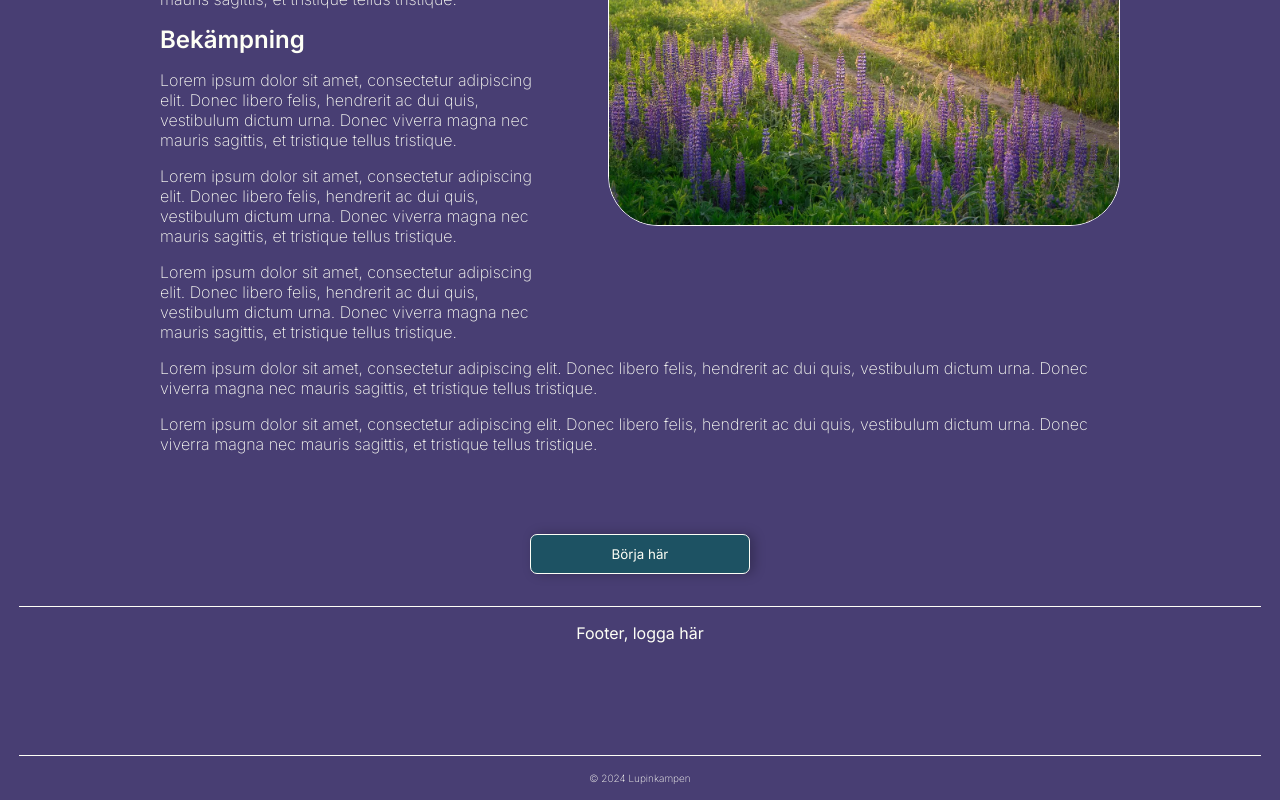
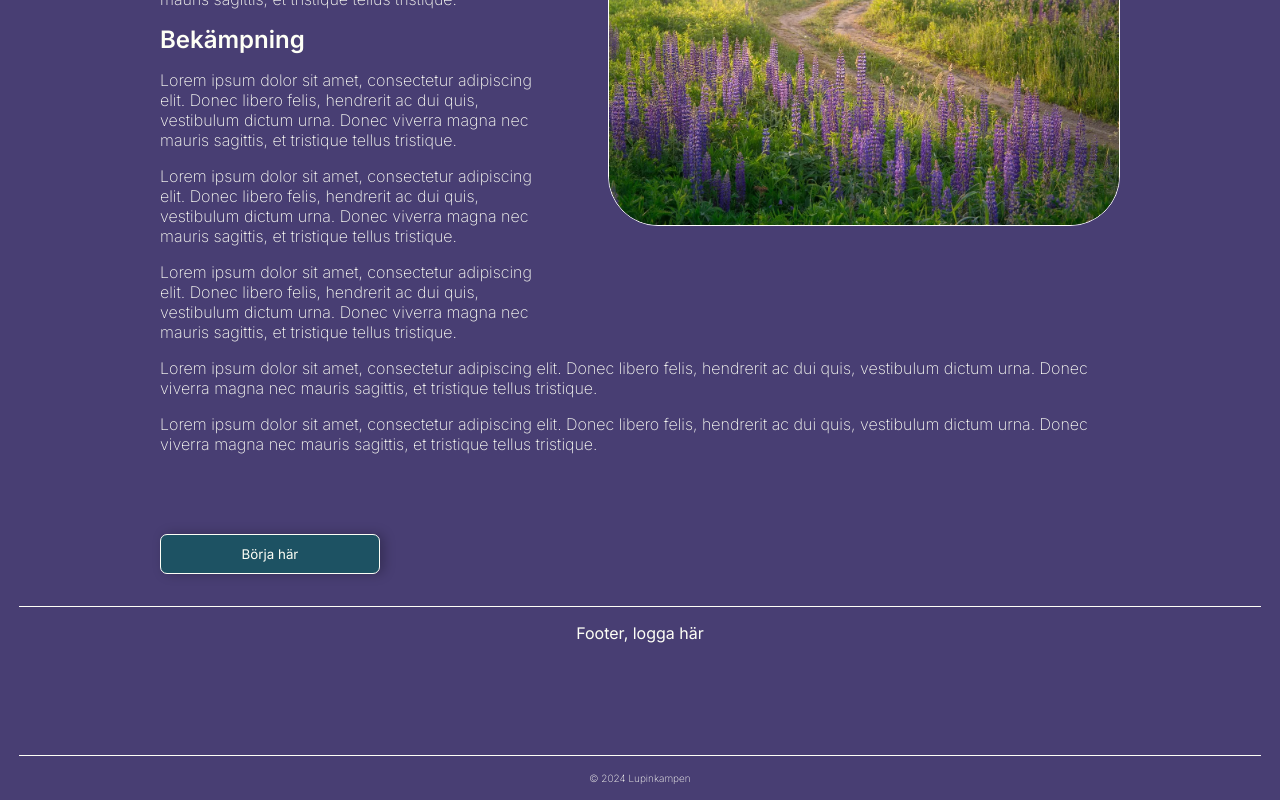
Before and after one commit to CarolineVarsaga/lupinkampen, a React (Vite) app in the folder client/: page /#/information in a window 1280 px wide. Shown: the part 928-1728 px from the top of the page. Built offline with nearby package versions, Linux system fonts and the light colour scheme.

Commit message:
:sparkles: links button to log in page

```diff
--- a/client/src/components/infopage/MiddleSection.tsx
+++ b/client/src/components/infopage/MiddleSection.tsx
@@ -1,58 +1,10 @@
+import { Link } from "react-router-dom";
 import Button from "../Button";
 
 const MiddleSection = () => {
   const LupineImage = "/assets/lupines-field-1280.webp";
   return (
     <>
-      {/* <section className="infopage-middle-section">
-        <div className="infopage-middle-section-info">
-          <h3>Ursprung</h3>
-          <p>
-            Lorem ipsum dolor sit amet, consectetur adipiscing elit. Donec
-            libero felis, hendrerit ac dui quis, vestibulum dictum urna. Donec
-            viverra magna nec mauris sagittis, et tristique tellus tristique.
-          </p>
-          <h3>Bekämpning</h3>
-          <p>
-            Lorem ipsum dolor sit amet, consectetur adipiscing elit. Donec
-            libero felis, hendrerit ac dui quis, vestibulum dictum urna. Donec
-            viverra magna nec mauris sagittis, et tristique tellus tristique.
-          </p>
-          <p>
-            Lorem ipsum dolor sit amet, consectetur adipiscing elit. Donec
-            libero felis, hendrerit ac dui quis, vestibulum dictum urna. Donec
-            viverra magna nec mauris sagittis, et tristique tellus tristique.
-          </p>
-          <p>
-            Lorem ipsum dolor sit amet, consectetur adipiscing elit. Donec
-            libero felis, hendrerit ac dui quis, vestibulum dictum urna. Donec
-            viverra magna nec mauris sagittis, et tristique tellus tristique.
-          </p>
-        </div>
-      </section>
-      <div className="image-container">
-        <SvgWaveBottom className="middle-section-middle-wave" />
-        <img
-          src={LupineImage}
-          alt="Ett fält med många lupiner"
-          className="middle-section-lupine-image"
-          width={1200}
-          height={800}
-        />
-      </div>
-      <section className="infopage-middle-lower-section-info">
-        <p>
-          Lorem ipsum dolor sit amet, consectetur adipiscing elit. Donec libero
-          felis, hendrerit ac dui quis, vestibulum dictum urna. Donec viverra
-          magna nec mauris sagittis, et tristique tellus tristique.
-        </p>
-        <p>
-          Lorem ipsum dolor sit amet, consectetur adipiscing elit. Donec libero
-          felis, hendrerit ac dui quis, vestibulum dictum urna. Donec viverra
-          magna nec mauris sagittis, et tristique tellus tristique.
-        </p>
-        <Button text="Börja här" className="infopage-begin-button" />
-      </section> */}
       <section className="infopage-middle-section">
         <div className="infopage-middle-section-info">
           <h3>Ursprung</h3>
@@ -99,7 +51,9 @@ const MiddleSection = () => {
           felis, hendrerit ac dui quis, vestibulum dictum urna. Donec viverra
           magna nec mauris sagittis, et tristique tellus tristique.
         </p>
-        <Button text="Börja här" className="infopage-begin-button" />
+        <Link to="/logga-in">
+          <Button text="Börja här" className="infopage-begin-button" />
+        </Link>
       </section>
     </>
   );
```
